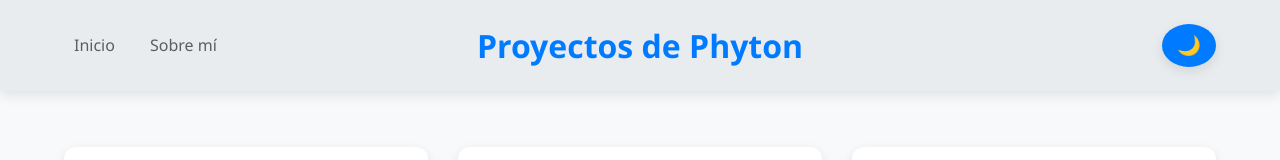
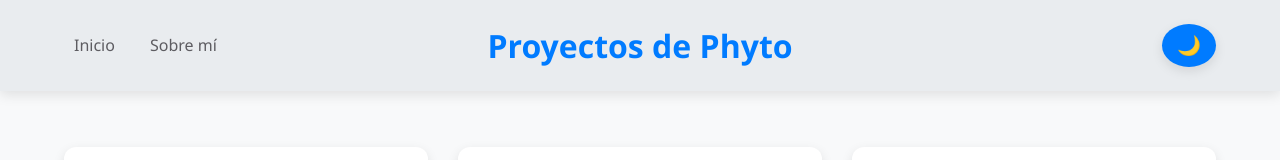
Before and after one commit to hans2011luna/Mi-primera-pagina.github.io, a plain HTML site: page Profundización/Proyectos de Phyton.html in a window 1280 px wide. Shown: the top 160 px of the page. Drawn offline with Linux system fonts and the light colour scheme.

Commit message:
Se cambio la linea del codigo 17
cambien Proyectos de Phyton por Poyectos de Phyto

```diff
--- a/Profundización/Proyectos de Phyton.html
+++ b/Profundización/Proyectos de Phyton.html
@@ -14,7 +14,7 @@
                 <li><a href="sobre mi.html">Sobre mí</a></li>
             </ul>
         </nav>
-        <h1>Proyectos de Phyton</h1>
+        <h1>Proyectos de Phyto</h1>
          <button class="dark-mode-toggle" id="darkModeToggle">
             <span id="dark-mode-icon">🌙</span>
         </button>
```
